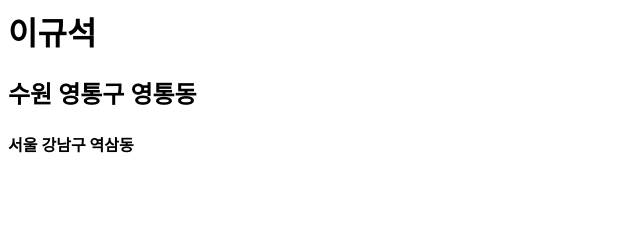
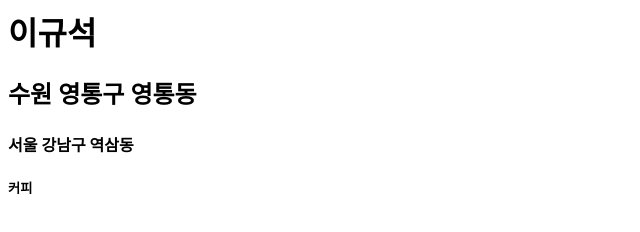
Before and after one commit to kysk25/my-project3, a plain HTML site: page index.html in a window 1280 px wide. Shown: the full height of the page, 0-640 px from the left. Drawn offline with Linux system fonts and the light colour scheme.

Commit message:
커피 추가

```diff
--- a/index.html
+++ b/index.html
@@ -7,5 +7,6 @@
     <h1>이규석</h1>
     <h2>수원 영통구 영통동</h2>
     <h4>서울 강남구 역삼동</h4>
+    <h5>커피</h5>
   </body>
 </html>
```
